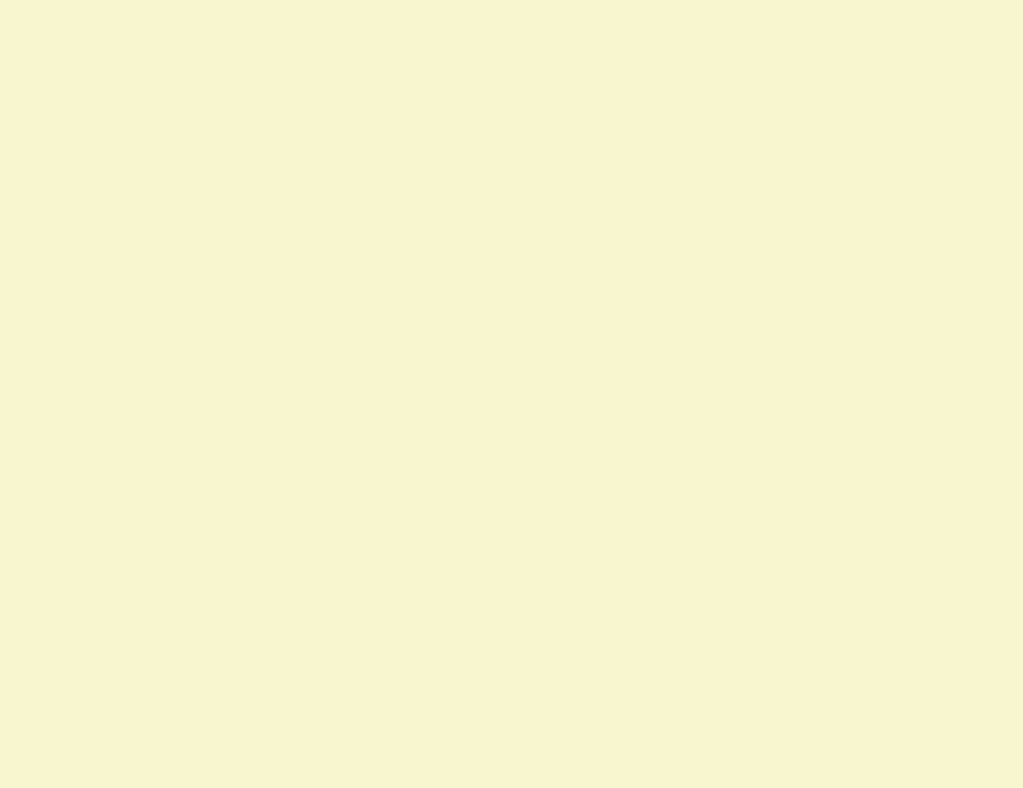
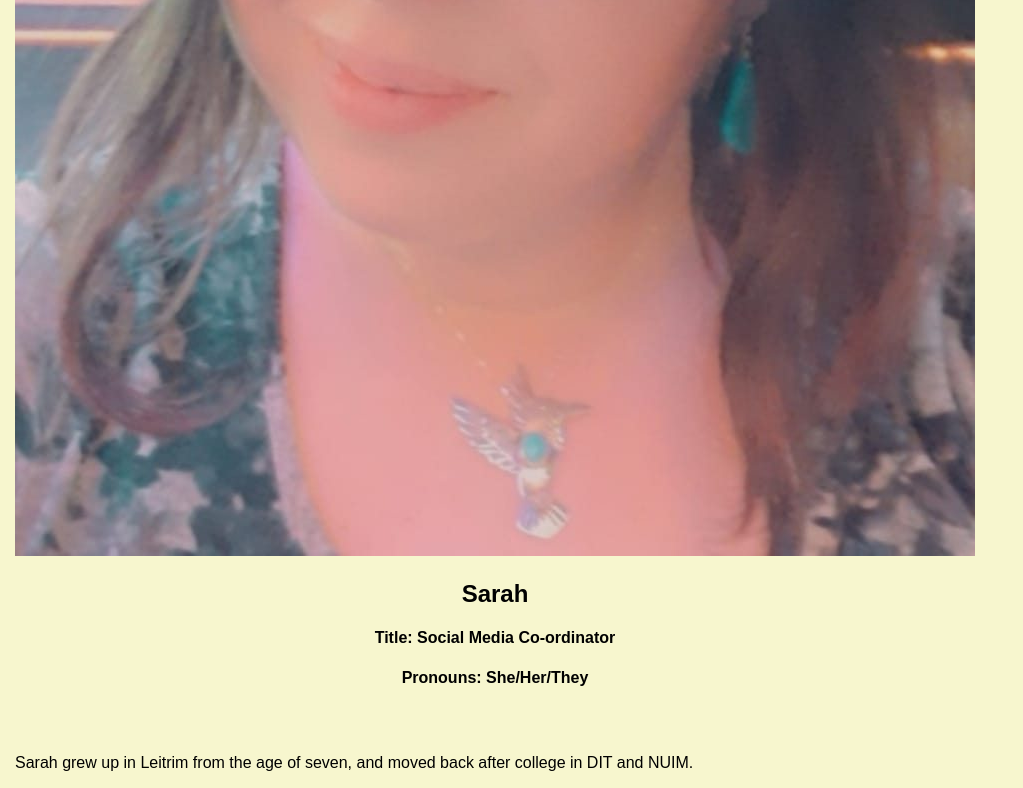
Before and after one commit to Jacobs1986/leitrim-pride, a React (Create React App) app: page /team in a window 1280 px wide. Shown: the part 3471-4259 px from the top of the page, without its empty margins (0-1023 px from the left). Before the commit the page ends 800 px from the top, so only its background shows below. Built offline with nearby package versions, Linux system fonts and the light colour scheme; the HTML template or start-up script is replaced by a standard one.

Commit message:
Finished writing out the code that will display team member info

```diff
--- a/src/components/teamPage/teamInfo.js
+++ b/src/components/teamPage/teamInfo.js
@@ -10,10 +10,53 @@ export default function TeamInfo() {
     return (
         <div>
             {/* Map out teamInfo json */}
-            {/* Put it into a row */}
-            {/* First column should have the picture of the team member */}
-            {/* If there is no picture show a pride flag instead */}
-            {/* Second column will have the memeber's bio info */}
+            {teamInfo.map(member => (
+                <div>
+                    {/* Check to see if a member has a bio */}
+                    {!member.text ?
+                        // If not return an empty row
+                        <div className="row"></div> :
+                        // Begin a new row
+                        <div className="row bioRow" key={member.id}>
+                            {/* First column has the picture */}
+                            <div className="col-xs-12">
+                                {/* Check to see if there is an image */}
+                                {!member.image ?
+                                    // If no image show a pride flag
+                                    <img
+                                        src="./Images/pride-flag-01.webp"
+                                        alt="Pride Flag"
+                                        width="100%"
+                                    /> :
+                                    // Show provided image
+                                    <img
+                                        src={`./Images/${member.image}`}
+                                        alt={`${member.name} Headshot`}
+                                        width="100%"
+                                    />
+                                }
+                                {/* Member's name, title and preferred pronouns */}
+                                <div className="memberDiv">
+                                    <h2>
+                                        {member.name}
+                                    </h2>
+                                    <h4>
+                                        Title: {member.title}
+                                    </h4>
+                                    <h4>
+                                        Pronouns: {member.pronouns}
+                                    </h4>
+                                </div>
+                            </div>
+                            {/* Members biographical information */}
+                            <div className="col-xs-12">
+                                {/* Split the text so that it comes out in paragraphs */}
+                                {member.text.split("\n").map((paragraph, i) => <p key={i}>{paragraph}</p>)}
+                            </div>
+                        </div>
+                    }
+                </div>
+            ))}
         </div>
     );
 };
--- a/src/components/teamPage/teamPage-styles.css
+++ b/src/components/teamPage/teamPage-styles.css
@@ -3,3 +3,8 @@
     border-bottom: 2px solid black;
     margin-bottom: 5px;
 }
+
+/* Styling for the memberDiv */
+.memberDiv {
+    text-align: center;
+}
```
